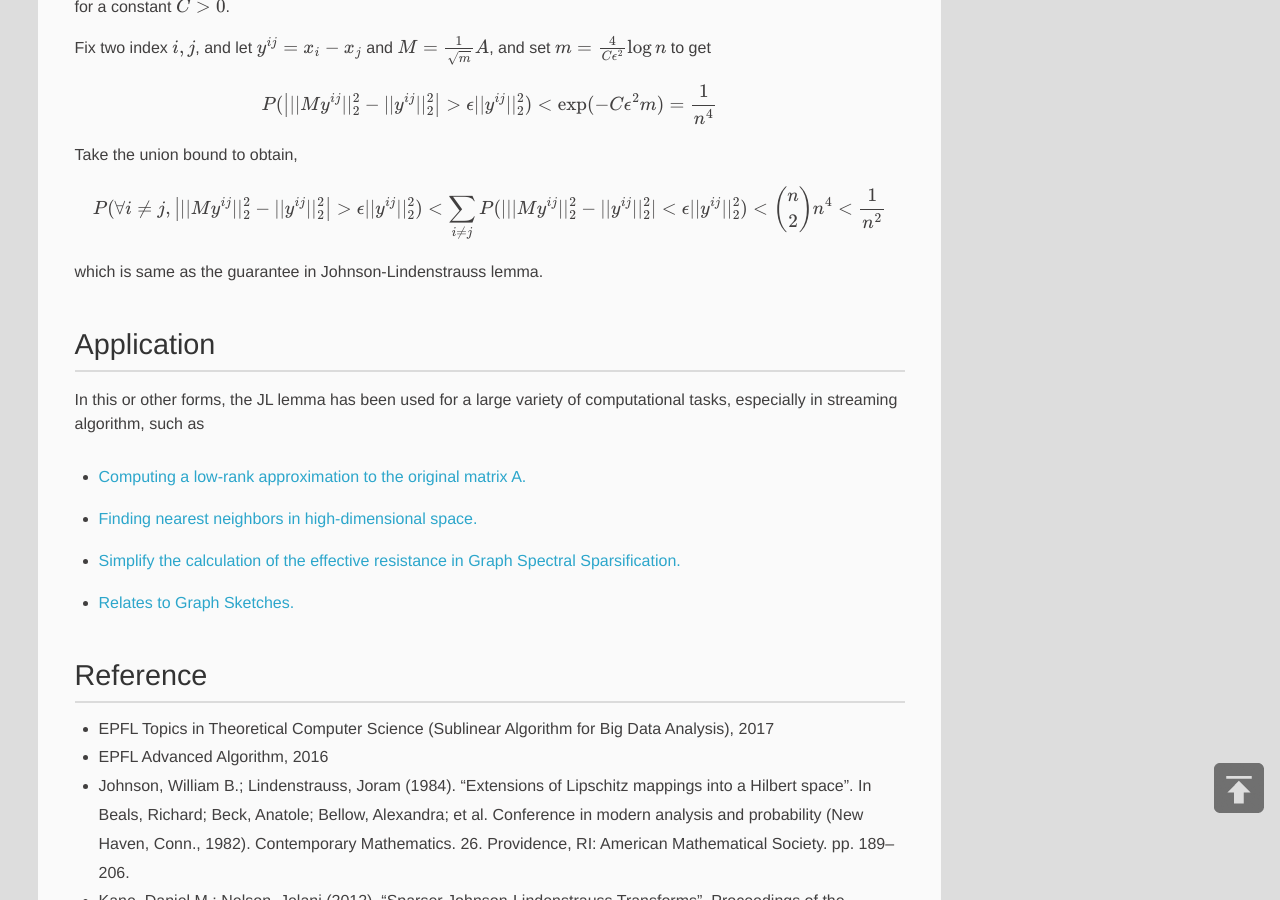
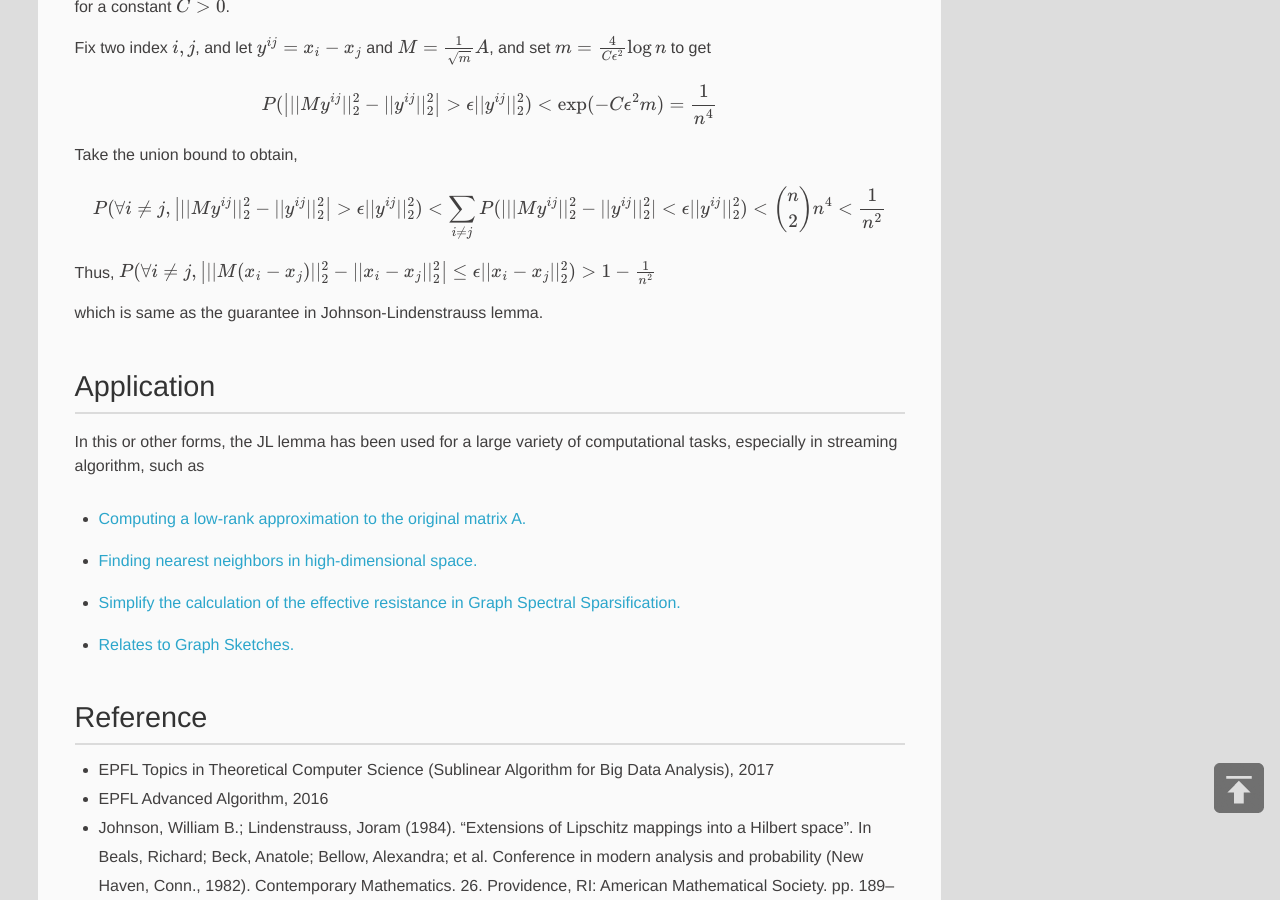
Before and after one commit to cheerml/cheerml.github.io, a Jekyll site: the page built from _posts/2017-10-10-Dimensionality-Reduction-via-JL-Lemma-and-Random-Projection.md, in a window 1280 px wide and 900 px high, scrolled down 1383 px. Built offline with Jekyll 4.4.1, drawn with Linux system fonts in a browser that asks for light colours; formulas are drawn with MathJax 3.

Commit message:
Add JL lemma details

```diff
--- a/_posts/2017-10-10-Dimensionality-Reduction-via-JL-Lemma-and-Random-Projection.md
+++ b/_posts/2017-10-10-Dimensionality-Reduction-via-JL-Lemma-and-Random-Projection.md
@@ -51,6 +51,11 @@ $$
 P(\forall i \neq j, \left| ||M y^{ij}||_2^2 - ||y^{ij}||_2^2 \right| > \epsilon ||y^{ij}||_2^2 ) < \sum_{i \neq j} P(|||M y^{ij}||_2^2 - ||y^{ij}||_2^2| < \epsilon ||y^{ij}||_2^2 ) < {n \choose 2} n^4 < \frac{1}{n^2}
 $$
 
+Thus,
+$$
+P(\forall i \neq j, \left| ||M (x_i - x_j)||_2^2 - ||x_i - x_j||_2^2 \right| \leq \epsilon ||x_i - x_j||_2^2 ) > 1 - \frac{1}{n^2}
+$$
+
 which is same as the guarantee in Johnson-Lindenstrauss lemma.
 
 ## Application
```
